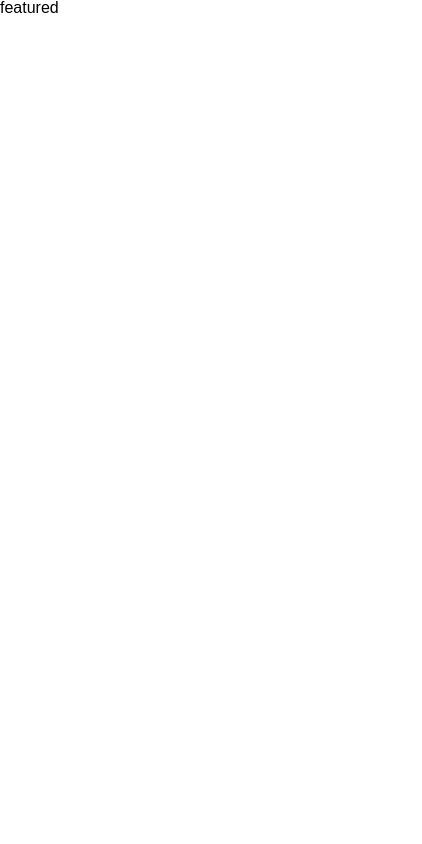
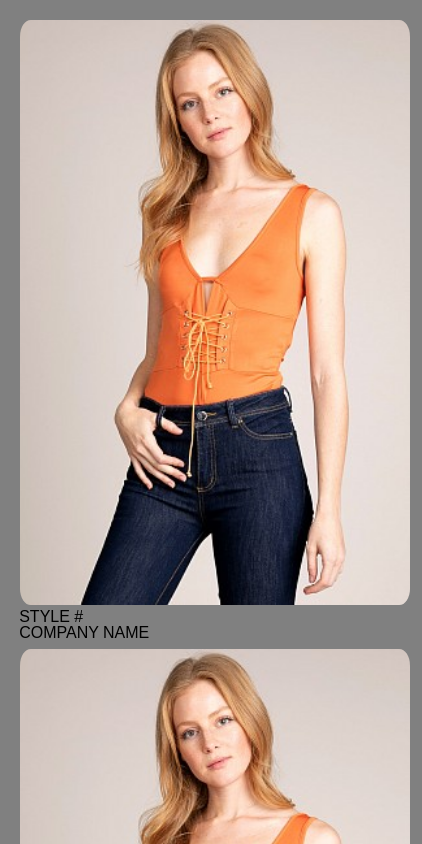
Before and after one commit to danieljoonkimm/Yippido, a React app in the folder client/: page /login in a window 390 px wide. Shown: the top 844 px of the page, 422 px wide, since content can reach past the window. Built offline with nearby package versions, Linux system fonts and the light colour scheme; the HTML template or start-up script is replaced by a standard one.

Commit message:
[edit] fixing featured items

```diff
--- a/client/src/components/landing/featuredItems/featuredItems.scss
+++ b/client/src/components/landing/featuredItems/featuredItems.scss
@@ -0,0 +1,14 @@
+.container {
+  background-color: gray;
+  padding: 1em;
+  .row {
+    .image {
+      padding: .2em;
+      margin: 0;
+      img {
+        border: 1px solid gray;
+        border-radius: 3%;
+      }
+    }
+  }
+}
--- a/client/src/components/landing/featuredItems/index.jsx
+++ b/client/src/components/landing/featuredItems/index.jsx
@@ -10,8 +10,89 @@ class FeaturedItems extends Component {
   }
   render() {
     return (
-      <div>
-        featured
+      <div class="container">
+        <div className="row">
+          <div class="col-xs-3 col-sm-3 col-md-3 image">
+            <img
+              alt=""
+              src={dummyImg}
+            />
+            <p>STYLE #</p>
+
+            <p>COMPANY NAME</p>
+          </div>
+
+          <div class="col-xs-3 col-sm-3 col-md-3 image">
+            <img
+              alt=""
+              src={dummyImg}
+            />
+            <p>STYLE #</p>
+
+            <p>COMPANY NAME</p>
+          </div>
+
+          <div class="col-xs-3 col-sm-3 col-md-3 image">
+            <img
+              alt=""
+              src={dummyImg}
+            />
+            <p>STYLE #</p>
+
+            <p>COMPANY NAME</p>
+          </div>
+
+          <div class="col-xs-3 col-sm-3 col-md-3 image">
+            <img
+              alt=""
+              src={dummyImg}
+            />
+            <p>STYLE #</p>
+
+            <p>COMPANY NAME</p>
+          </div>
+        </div>
+        <div className="row">
+          <div class="col-xs-3 col-sm-3 col-md-3 image">
+            <img
+              alt=""
+              src={dummyImg}
+            />
+            <p>STYLE #</p>
+
+            <p>COMPANY NAME</p>
+          </div>
+
+          <div class="col-xs-3 col-sm-3 col-md-3 image">
+            <img
+              alt=""
+              src={dummyImg}
+            />
+            <p>STYLE #</p>
+
+            <p>COMPANY NAME</p>
+          </div>
+
+          <div class="col-xs-3 col-sm-3 col-md-3 image">
+            <img
+              alt=""
+              src={dummyImg}
+            />
+            <p>STYLE #</p>
+
+            <p>COMPANY NAME</p>
+          </div>
+
+          <div class="col-xs-3 col-sm-3 col-md-3 image">
+            <img
+              alt=""
+              src={dummyImg}
+            />
+            <p>STYLE #</p>
+
+            <p>COMPANY NAME</p>
+          </div>
+        </div>
       </div>
     );
   }
```
Also changed, not shown: client/public/dist/bundle.js.
